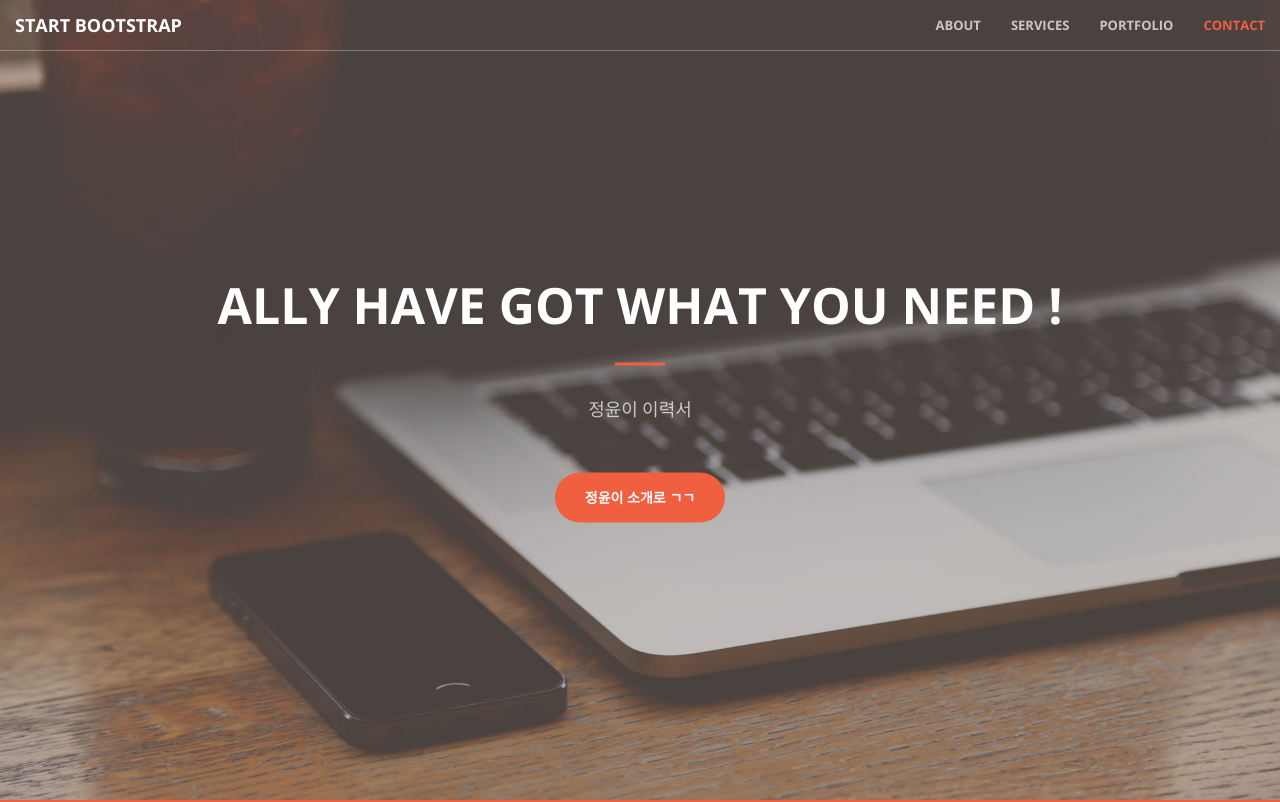
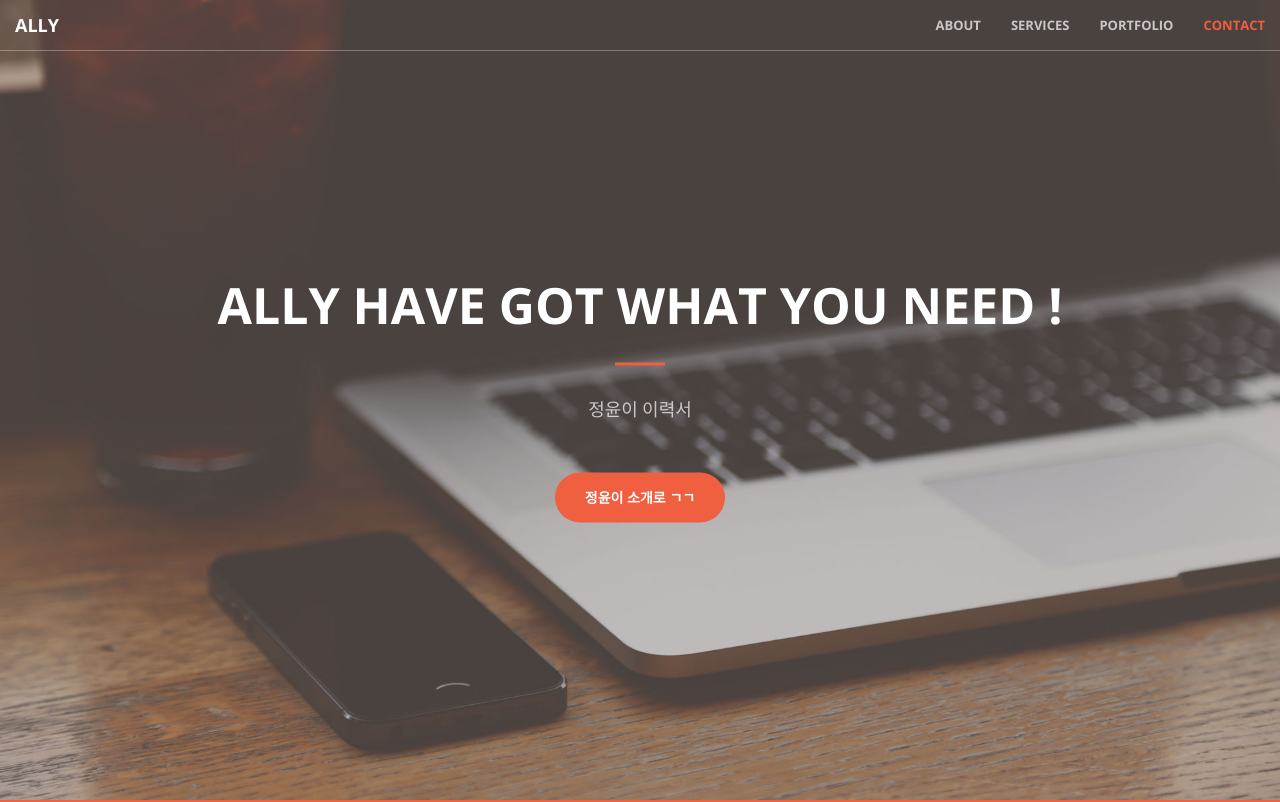
Before and after one commit to parkAlly/Intro, a website: page index.html in a window 1280 px wide. Shown: the top 802 px of the page. Drawn offline with nearby package versions, Linux system fonts and the light colour scheme.

Commit message:
no message

```diff
--- a/index.html
+++ b/index.html
@@ -43,7 +43,7 @@
                 <button type="button" class="navbar-toggle collapsed" data-toggle="collapse" data-target="#bs-example-navbar-collapse-1">
                     <span class="sr-only">Toggle navigation</span> Menu <i class="fa fa-bars"></i>
                 </button>
-                <a class="navbar-brand page-scroll" href="#page-top">Start Bootstrap</a>
+                <a class="navbar-brand page-scroll" href="#page-top">Ally</a>
             </div>
 
             <!-- Collect the nav links, forms, and other content for toggling -->
```
